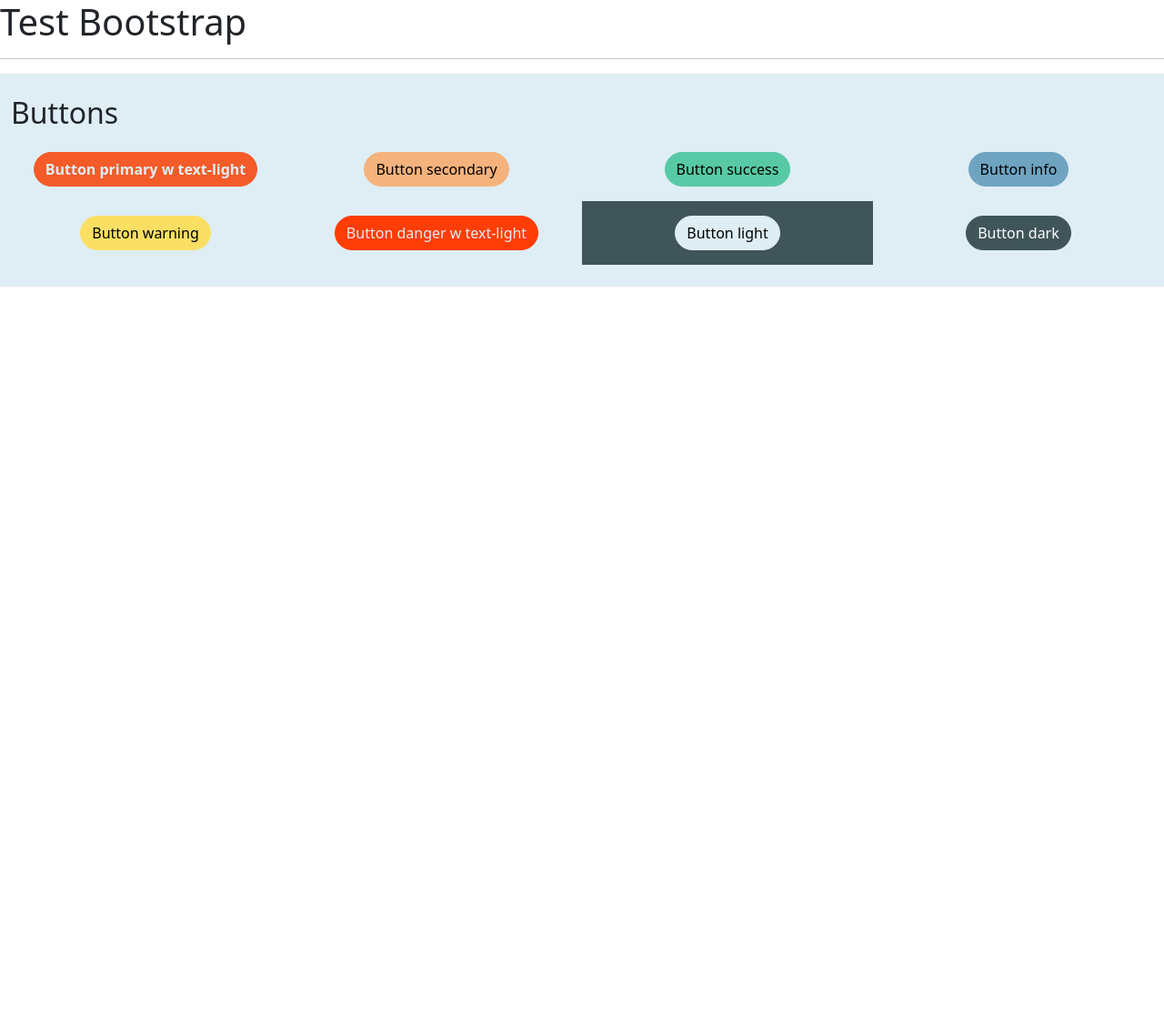
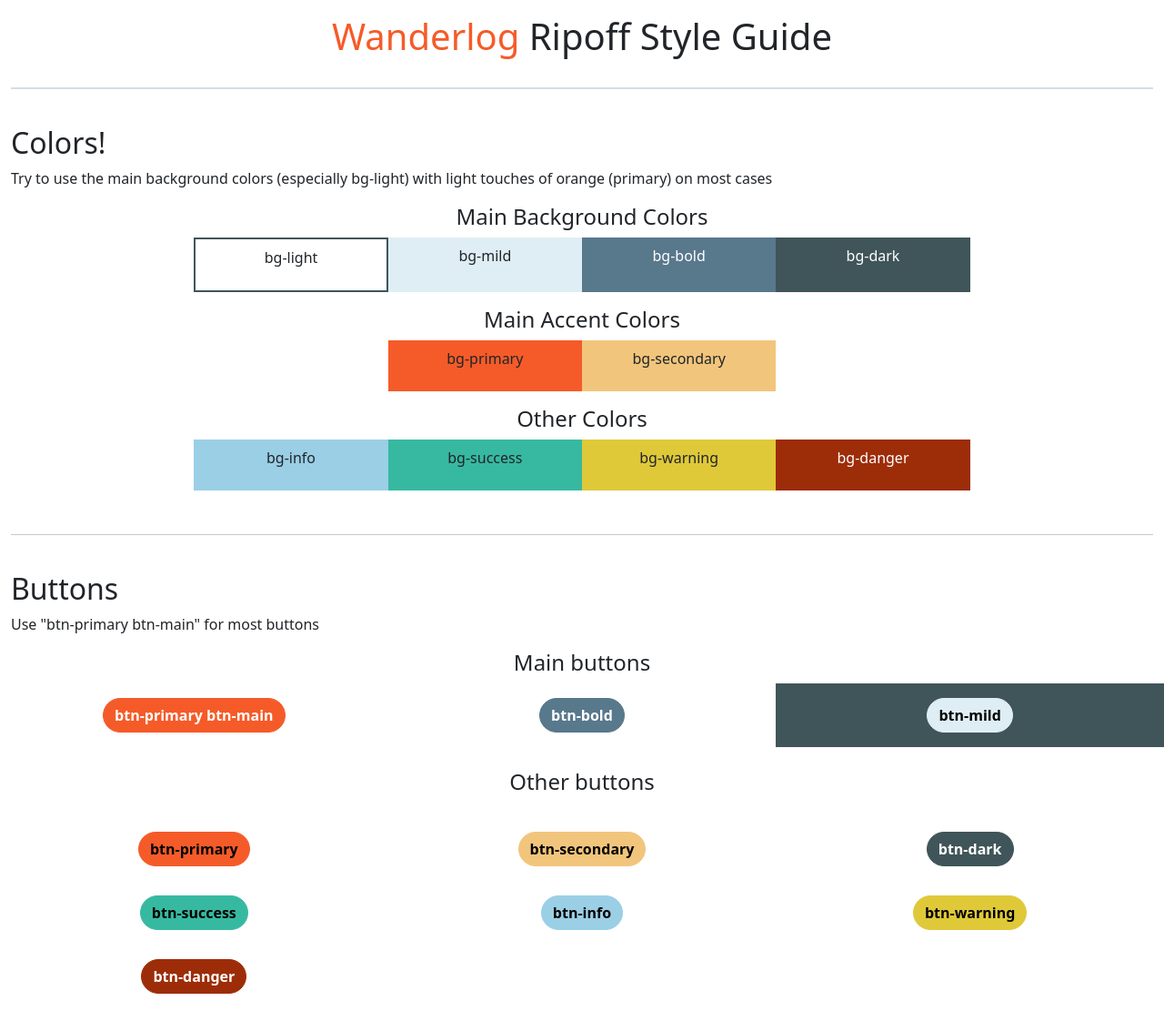
Before and after one commit to sethyup/Kyoosh, a website: page templates/color scheme/color_scheme.html in a window 1280 px wide. Shown: the whole page at 91% size. Before the commit the page ends 800 px from the top, so only its background shows below. Drawn offline with nearby package versions, Linux system fonts and the light colour scheme.

Commit message:
Bootstrap styling updated

```diff
--- a/sass/main.scss
+++ b/sass/main.scss
@@ -1,11 +1,11 @@
 //custom colors
 $primary:       #F55B29;
-$secondary:     #F5B27C;
-$success:       #57C9A5;
-$info:          #6FA4C1;
-$warning:       #FADF63;
-$danger:        #ff3d05;
-$light:         #DFEEF5;
+$secondary:     #F2C57C;
+$success:       #37b9a1;
+$info:          #9ACFE6;
+$warning:       #dfc939;
+$danger:        #9D2D08;
+$light:         #FFFFFF;
 $dark:          #405559;
 
 //customer buttons
@@ -22,5 +22,18 @@
 $btn-border-radius-sm:        1rem;
 $btn-border-radius-lg:        2rem;
 
+// Required
+@import "../node_modules/bootstrap/scss/functions";
+@import "../node_modules/bootstrap/scss/variables";
+
+// Create your own map
+$custom-colors: (
+  "mild": #DFEEF5,
+  "bold": #58788C
+);
+
+// Merge the maps
+$theme-colors: map-merge($theme-colors, $custom-colors);
+
 //import
 @import '../node_modules/bootstrap/scss/bootstrap';
--- a/templates/color scheme/color_scheme.html
+++ b/templates/color scheme/color_scheme.html
@@ -5,57 +5,89 @@
     <meta http-equiv="X-UA-Compatible" content="IE=edge">
     <meta name="viewport" content="width=device-width, initial-scale=1.0">
 
+    <!-- local css -->
+    <link rel="stylesheet" href="/templates/template.css">
+
     <!-- bootstrap css -->
     <link href="/css/main.min.css" rel="stylesheet">
-
-    <!-- local css -->
-    <link rel="stylesheet" href="/templates/template.css">
 
     <title>WAD Travels Project</title>
 </head>
 <body>
-    <h1>Test Bootstrap</h1>
-
-    <hr>
+    <div class="container-fluid bg-light">
+        <div class="row">
+            <h1 class="text-center my-3"><span class="text-primary">Wanderlog</span> Ripoff Style Guide</h1>
+        </div>
+        <hr class="border-top border-bold border-2">
+    </div>
 
     <div class="container-fluid bg-light py-4">
+        <h2>Colors!</h2>
+        <p>Try to use the main background colors (especially bg-light) with light touches of orange (primary) on most cases</p>
+
+        <div class="text-center row d-flex justify-content-center mt-3">
+            <h4>Main Background Colors</h4>
+            <div class="col-2 py-2 bg-light border border-dark border-2"><p>bg-light</p></div>
+            <div class="col-2 py-2 bg-mild"><p>bg-mild</p></div>
+            <div class="col-2 py-2 bg-bold text-light"><p>bg-bold</p></div>
+            <div class="col-2 py-2 bg-dark text-light"><p>bg-dark</p></div>
+        </div>
+        <div class="text-center row d-flex justify-content-center mt-3">
+            <h4>Main Accent Colors</h4>
+            <div class="col-2 py-2 bg-primary"><p>bg-primary</p></div>
+            <div class="col-2 py-2 bg-secondary"><p>bg-secondary</p></div>
+        </div>
+        <div class="text-center row mt-3 d-flex justify-content-center mt-3">
+            <h4>Other Colors</h4>
+            <div class="col-2 py-2 bg-info"><p>bg-info</p></div>
+            <div class="col-2 py-2 bg-success"><p>bg-success</p></div>
+            <div class="col-2 py-2 bg-warning"><p>bg-warning</p></div>
+            <div class="col-2 py-2 bg-danger text-light"><p>bg-danger</p></div>
+        </div>
+
+        <hr class="mt-5">
+    </div>
+
+    <div class="container-fluid bg-light pb-4">
         <h2>Buttons</h2>
+        <p>Use "btn-primary btn-main" for most buttons</p>
 
         <div class="row">
-            <div class="col-sm-3 d-flex justify-content-center">
-                <button class="btn btn-primary m-3 text-light btn-main">Button primary w text-light</button>
+            <h4 class="text-center">Main buttons</h4>
+            <div class="col-sm-4 d-flex justify-content-center">
+                <button class="btn btn-primary m-3 btn-main">btn-primary btn-main</button>
             </div>
-            <div class="col-sm-3 d-flex justify-content-center">
-                <button class="btn btn-secondary m-3">Button secondary</button>
+            <div class="col-sm-4 d-flex justify-content-center">
+                <button class="btn btn-bold m-3">btn-bold</button>
             </div>
-            <div class="col-sm-3 d-flex justify-content-center">
-                <button class="btn btn-success m-3">Button success</button>
+            <div class="col-sm-4 bg-dark d-flex justify-content-center">
+                <button class="btn btn-mild m-3">btn-mild</button>
             </div>
-            <div class="col-sm-3 d-flex justify-content-center">
-                <button class="btn btn-info m-3">Button info</button>
+
+            <h4 class="text-center my-4">Other buttons</h4>
+            <div class="col-sm-4 d-flex justify-content-center">
+                <button class="btn btn-primary m-3">btn-primary</button>
             </div>
-            <div class="col-sm-3 d-flex justify-content-center">
-                <button class="btn btn-warning m-3">Button warning</button>
+            <div class="col-sm-4 d-flex justify-content-center">
+                <button class="btn btn-secondary m-3">btn-secondary</button>
             </div>
-            <div class="col-sm-3 d-flex justify-content-center">
-                <button class="btn btn-danger m-3 text-light">Button danger w text-light</button>
+            <div class="col-sm-4 d-flex justify-content-center">
+                <button class="btn btn-dark m-3">btn-dark</button>
             </div>
-            <div class="col-sm-3 bg-dark d-flex justify-content-center">
-                <button class="btn btn-light m-3">Button light</button>
+            <div class="col-sm-4 d-flex justify-content-center">
+                <button class="btn btn-success m-3">btn-success</button>
             </div>
-            <div class="col-sm-3 d-flex justify-content-center">
-                <button class="btn btn-dark m-3">Button dark</button>
+            <div class="col-sm-4 d-flex justify-content-center">
+                <button class="btn btn-info m-3">btn-info</button>
+            </div>
+            <div class="col-sm-4 d-flex justify-content-center">
+                <button class="btn btn-warning m-3">btn-warning</button>
+            </div>
+            <div class="col-sm-4 d-flex justify-content-center">
+                <button class="btn btn-danger m-3">btn-danger</button>
             </div>
         </div>
     </div>
-
-    <!-- <div class="container-fluid bg-primary">
-        <p>This is color primary</p>
-    </div>
-
-    <div class="container-fluid bg-light">
-        <p>This is color light</p>
-    </div> -->
 
     <!-- bootstrap js -->
     <script src="https://cdn.jsdelivr.net/npm/bootstrap@5.2.1/dist/js/bootstrap.bundle.min.js" integrity="sha384-u1OknCvxWvY5kfmNBILK2hRnQC3Pr17a+RTT6rIHI7NnikvbZlHgTPOOmMi466C8" crossorigin="anonymous"></script>
--- a/templates/template.css
+++ b/templates/template.css
@@ -1,8 +1,20 @@
+/* buttons ---------------------------------------------------*/
+button.btn {
+    transition: all .3s ease-in-out;
+    font-weight: 600;
+}
+
+button.btn:hover {
+    padding-left: calc(.75vw + 15px);
+    padding-right: calc(.75vw + 15px);
+}
+
 button.btn-main {
-    font-weight: 600;
+    color: #FFFFFF;
 }
 
 button.btn-main:hover{
     background-color: #cb481c;
     border: #cb481c solid 1px;
+    color: #FFFFFF;
 }
```
Also changed, not shown: css/main.min.css, 1 other file.
